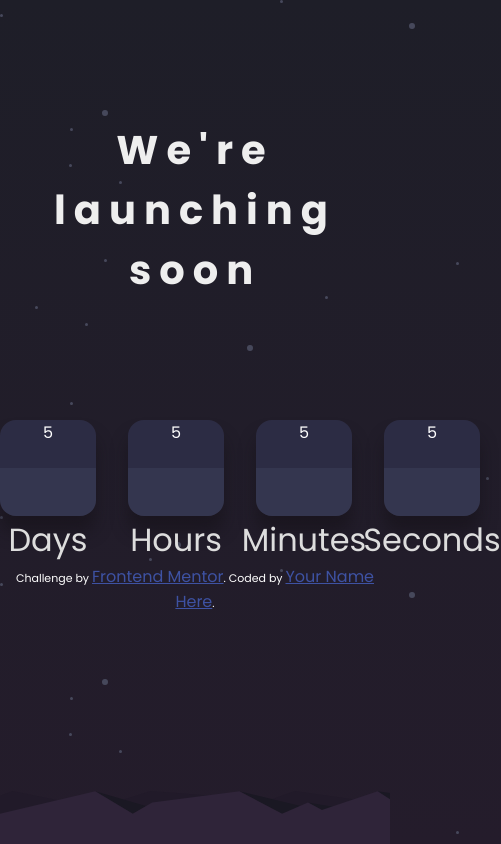
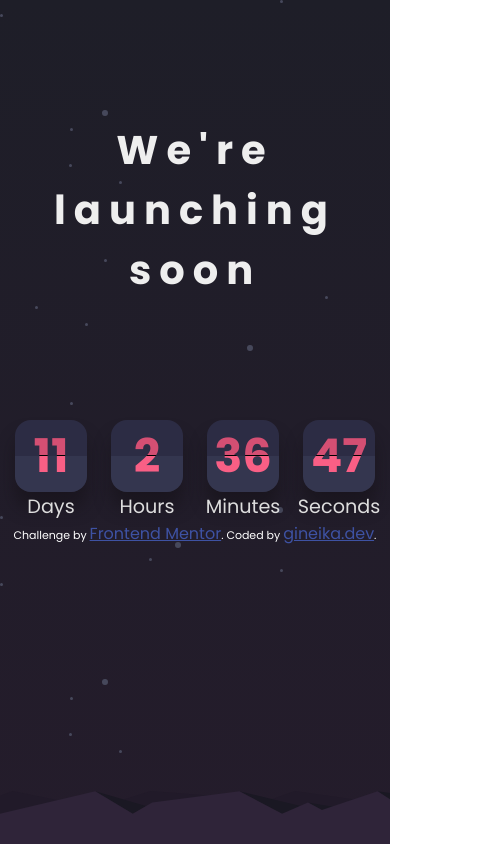
Before and after one commit to GineikaAironas/fementor-challenges, a plain HTML site: page launch-countdown-timer-main/index.html in a window 390 px wide. Shown: the whole page, 501 px wide, since content can reach past the window. Drawn offline with Linux system fonts and the light colour scheme.

Commit message:
Did the thing

```diff
--- a/launch-countdown-timer-main/css/style.css
+++ b/launch-countdown-timer-main/css/style.css
@@ -36,8 +36,7 @@ p.title {
 	flex-direction: row;
 	justify-content: space-between;
 	text-align: center;
-	width: 80vw;
-	min-width: 30em;
+	width: 750px;
 	margin: 0 auto;
 }
 
@@ -62,7 +61,12 @@ p.title {
 .clockDigitBox span {
 	text-align: center;
 	vertical-align: center;
-	margin: auto auto; /*  TODO FIX*/
+	line-height: 150px;
+	font-weight: 700;
+	font-size: 6em;
+	background: linear-gradient(to top, #f95f85 49%, rgba(0, 0, 0, 1) 50%, #d44f73 51%);
+	-webkit-background-clip: text;
+	-webkit-text-fill-color: transparent;
 }
 .clockDigitDesc {
 	font-size: 2em;
@@ -80,6 +84,33 @@ p.title {
 	z-index: -1;
 	bottom: 0;
 	left: 0;
+	right: 0;
 	width: 100vw;
 	background-size: contain;
 }
+
+@media only screen and (max-width: 768px) {
+	#clock {
+		width: 550px;
+	}
+	.clockDigitBox span {
+		line-height: 110px;
+		font-size: 4.4em;
+	}
+	.clockDigitDesc {
+		font-size: 1.5em;
+	}
+}
+
+@media only screen and (max-width: 600px) {
+	#clock {
+		width: 360px;
+	}
+	.clockDigitBox span {
+		line-height: 72px;
+		font-size: 2.9em;
+	}
+	.clockDigitDesc {
+		font-size: 1.2em;
+	}
+}
--- a/launch-countdown-timer-main/index.html
+++ b/launch-countdown-timer-main/index.html
@@ -10,6 +10,8 @@
 		<link rel="preconnect" href="https://fonts.googleapis.com" />
 		<link rel="preconnect" href="https://fonts.gstatic.com" crossorigin />
 		<link href="https://fonts.googleapis.com/css2?family=Poppins:wght@400;700&display=swap" rel="stylesheet" />
+
+		<script src="./js/clock.js" defer></script>
 		<title>Frontend Mentor | Launch countdown timer</title>
 
 		<!-- Feel free to remove these styles or customise in your own stylesheet 👍 -->
@@ -30,31 +32,32 @@
 			<section id="clock">
 				<div class="clockTimeSection">
 					<div class="clockDigitBox">
-						<span id="dayDigit">5</span>
+						<span id="dayDigit">-</span>
 					</div>
 					<p class="clockDigitDesc">Days</p>
 				</div>
 				<div class="clockTimeSection">
 					<div class="clockDigitBox">
-						<span id="hourDigit">5</span>
+						<span id="hourDigit">-</span>
 					</div>
 					<p class="clockDigitDesc">Hours</p>
 				</div>
 				<div class="clockTimeSection">
 					<div class="clockDigitBox">
-						<span id="minuteDigit">5</span>
+						<span id="minuteDigit">-</span>
 					</div>
 					<p class="clockDigitDesc">Minutes</p>
 				</div>
 				<div class="clockTimeSection">
 					<div class="clockDigitBox">
-						<span id="secondDigit">5</span>
+						<span id="secondDigit">-</span>
 					</div>
 					<p class="clockDigitDesc">Seconds</p>
 				</div>
 			</section>
 			<div class="attribution">
-				Challenge by <a href="https://www.frontendmentor.io?ref=challenge" target="_blank">Frontend Mentor</a>. Coded by <a href="#">Your Name Here</a>.
+				Challenge by <a href="https://www.frontendmentor.io?ref=challenge" target="_blank">Frontend Mentor</a>. Coded by
+				<a href="http://www.gineika.dev">gineika.dev</a>.
 			</div>
 		</div>
 		<img src="./images/pattern-hills.svg" alt="" id="footerHills" />
--- /dev/null
+++ b/launch-countdown-timer-main/js/clock.js
@@ -0,0 +1,22 @@
+let secondClock = document.querySelector("#secondDigit");
+let minuteClock = document.querySelector("#minuteDigit");
+let hourClock = document.querySelector("#hourDigit");
+let dayClock = document.querySelector("#dayDigit");
+
+function updateClock(timeLeft){
+    if(timeLeft < 1000) return;
+    dayClock.innerHTML = (Math.trunc(timeLeft/86400000));
+    hourClock.innerHTML = (Math.trunc(timeLeft/3600000))%24;
+    minuteClock.innerHTML = (Math.trunc(timeLeft/60000))%60;
+    secondClock.innerHTML = (Math.trunc(timeLeft/1000))%60;
+}
+
+//Select deadline date -> Get current date -> get seconds difference
+let now = new Date();
+let deadline = new Date(now.getFullYear(), now.getMonth()+1);
+let timeLeftUTC = deadline.getTime() - now.getTime();
+updateClock(timeLeftUTC);
+setInterval(()=>{
+    updateClock(timeLeftUTC);
+    timeLeftUTC -= 1000;
+},1000);
```
Also changed, not shown: order-summary-component-main/index.html (+2 -1 lines), launch-countdown-timer-main/js/app.js (deleted).
